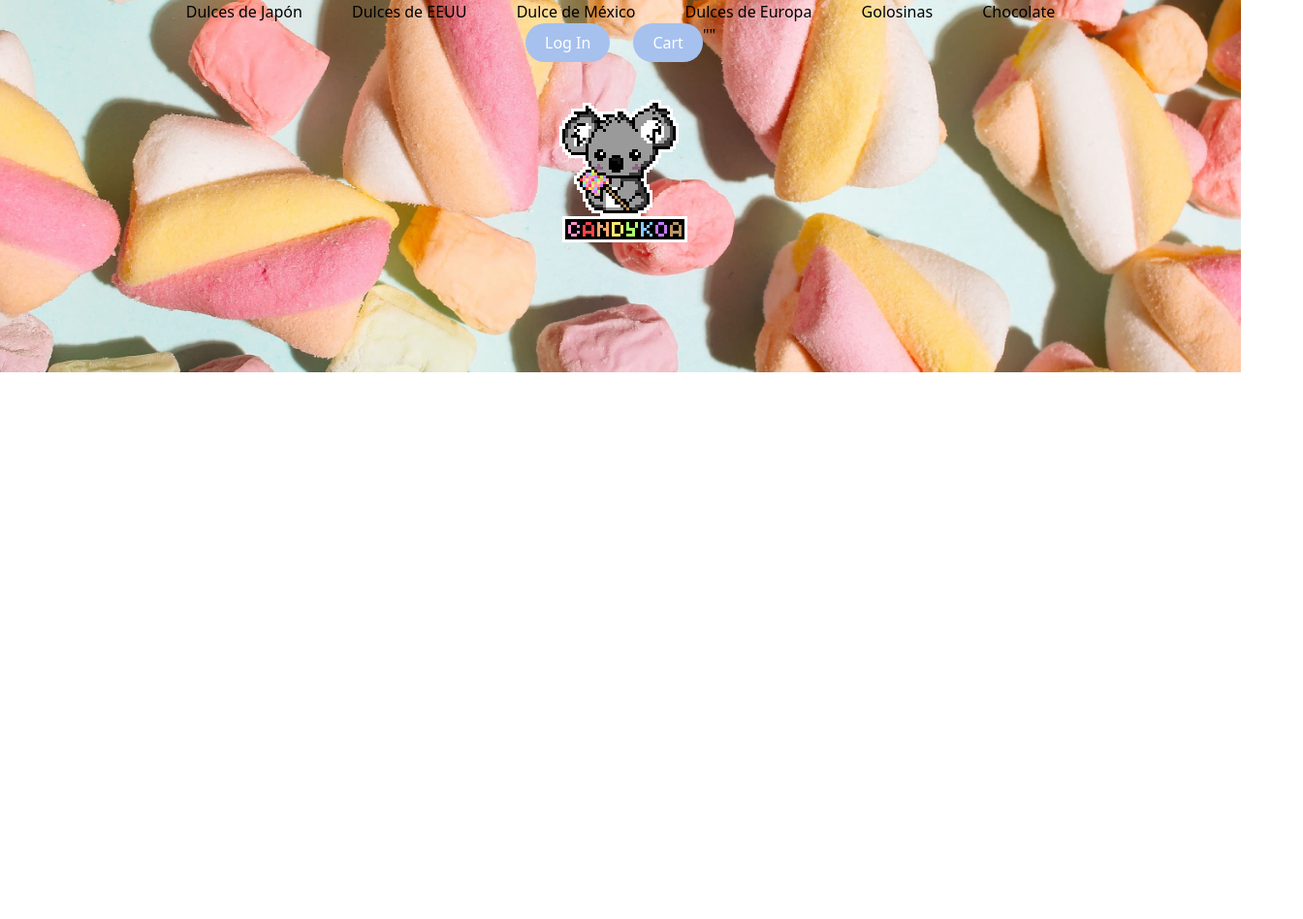
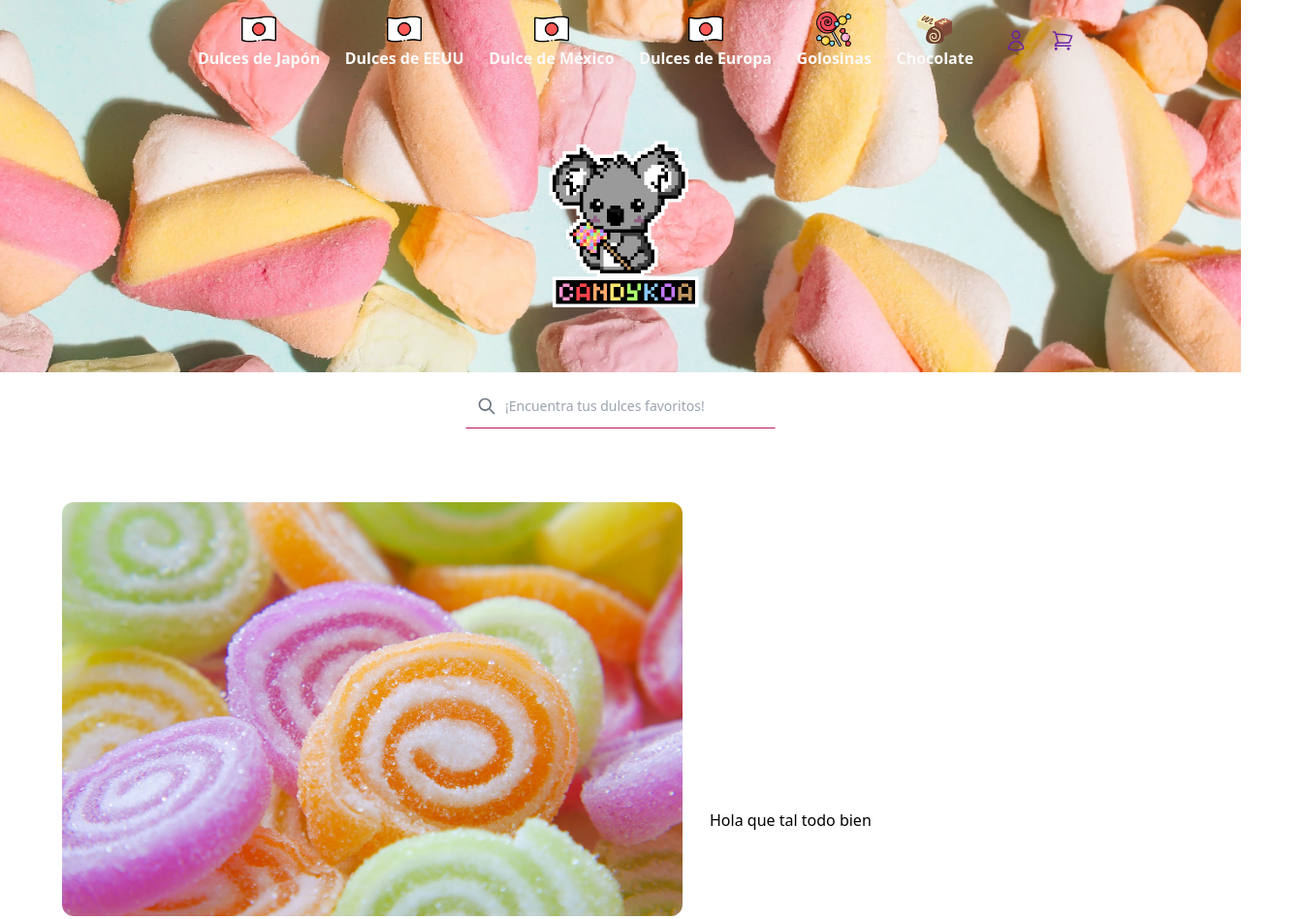
Before and after one commit to mmecl6/c, a website built with Vite: page src/index.html in a window 1280 px wide. Shown: the top 948 px of the page at 97% size, 1344 px wide, since content can reach past the window. Before the commit the page ends 800 px from the top, so only its background shows below. Built offline with nearby package versions, Linux system fonts and the light colour scheme.

Commit message:
Cambios realizados

```diff
--- a/src/index.html
+++ b/src/index.html
@@ -4,48 +4,94 @@
   <meta charset="UTF-8">
   <meta http-equiv="X-UA-Compatible" content="IE=edge">
   <meta name="viewport" content="width=device-width, initial-scale=1.0">
-  <title>Document</title>
+  <title>CandyKoa</title>
+  <link rel="icon" href="assets/logo-letras.png" type="image/x-icon">
   <link rel="stylesheet" href="./index.css">
   <script type="module" src="./index.js"></script>
 </head>
-<body class="bg-white">
+<body class="bg-white w-full">
   <header class="bg-[url('/assets/nubes.jpg')] bg-center md:w-auto w-full h-96 bg-cover
-  bg-no-repeat">
-    <!--<img class="w-60 bg-cover " src="assets/nubes.jpg" alt="Foto header">-->
-    <nav class="flex justify-center flex-col items-center w-[92%] mx-auto">
-        <div class="md:static absolute md:min-h-fit min-h-[60vh] left-0 top-[-100%] md:w-auto w-full flex items-center px-5">
-          <ul class="flex md:flex-row flex-col md:items-center md:gap-[4vw] gap-8">
+  bg-no-repeat object-top">
+      <div>
+      <nav class="flex justify-center flex-row items-center w-[100%] mx-auto">
+        <div class="md:static absolute md:min-h-fit min-h-[60vh] left-0 top-[-100%] md:w-auto w-full flex items-center px-5 font-bold m-3 text-stone-50">
+          <ul class="flex md:flex-row flex-col md:items-center md:gap-[2vw] gap-8">
             <li>
-              <a class="hover:text-orange-500" href="#">Dulces de Japón</a>
+              <div class="flex flex-col items-center">
+                <img class="w-9" src="assets/japan.png">
+                <a class="hover:text-blue-200" href="#">Dulces de Japón</a>
+              </div>
+              </li>
+            <li>
+              <div class="flex flex-col items-center">
+              <img class="w-9" src="assets/japan.png">
+              <a class="hover:text-blue-200" href="#">Dulces de EEUU</a>
+              </div>
             </li>
             <li>
-              <a class="hover:text-orange-500" href="#">Dulces de EEUU</a>
+              <div class="flex flex-col items-center">
+                <img class="w-9" src="assets/japan.png">
+                <a class="hover:text-blue-200" href="#">Dulce de México</a>
+              </div>
             </li>
             <li>
-              <a class="hover:text-orange-500" href="#">Dulce de México</a>
+              <div class="flex flex-col items-center">
+                <img class="w-9" src="assets/japan.png">
+                <a class="hover:text-blue-200" href="#">Dulces de Europa</a>
+              </div>
             </li>
             <li>
-              <a class="hover:text-orange-500" href="#">Dulces de Europa</a>
+              <div class="flex flex-col items-center">
+                <img class="w-9" src="assets/sweets.png">
+                <a class="hover:text-blue-200" href="#">Golosinas</a>
+              </div>
             </li>
             <li>
-              <a class="hover:text-orange-500" href="#">Golosinas</a>
-            </li>
-            <li>
-              <a class="hover:text-orange-500" href="#">Chocolate</a>
+              <div class="flex flex-col items-center">
+                <img class="w-9" src="assets/chocolate.png">
+                <a class="hover:text-blue-200" href="#">Chocolate</a>
+              </div>
             </li>
           </ul>
+          </div>
+          <div class="flex gap-6 text-purple-800">
+            <svg xmlns="http://www.w3.org/2000/svg" fill="none" viewBox="0 0 24 24" stroke-width="1.5" stroke="currentColor" class="w-6 h-6">
+              <path stroke-linecap="round" stroke-linejoin="round" d="M15.75 6a3.75 3.75 0 11-7.5 0 3.75 3.75 0 017.5 0zM4.501 20.118a7.5 7.5 0 0114.998 0A17.933 17.933 0 0112 21.75c-2.676 0-5.216-.584-7.499-1.632z" />
+            </svg>
+            <svg xmlns="http://www.w3.org/2000/svg" fill="none" viewBox="0 0 24 24" stroke-width="1.5" stroke="currentColor" class="w-6 h-6">
+              <path stroke-linecap="round" stroke-linejoin="round" d="M2.25 3h1.386c.51 0 .955.343 1.087.835l.383 1.437M7.5 14.25a3 3 0 00-3 3h15.75m-12.75-3h11.218c1.121-2.3 2.1-4.684 2.924-7.138a60.114 60.114 0 00-16.536-1.84M7.5 14.25L5.106 5.272M6 20.25a.75.75 0 11-1.5 0 .75.75 0 011.5 0zm12.75 0a.75.75 0 11-1.5 0 .75.75 0 011.5 0z" />
+            </svg>
+          </div>
+        </nav>
         </div>
-        <div class="flex flex-row">
-        <div class="flex items-center gap-6">
-          <button class="bg-[#a6c1ee] text-white px-5 py-2 rounded-full hover:bg-pink-300">Log In</button>
-          <button class="bg-[#a6c1ee] text-white px-5 py-2 rounded-full hover:bg-pink-300">Cart</button>
-        </div>""
-        </div>
-        <div class="">
-          <img class="flex flex-col w-48" src="assets/logo-letras.png" alt="Logo">
+        <div class="flex flex-col items-center relative top-4">
+          <img class="w-56" src="assets/logo-letras.png" alt="Logo">
         </div>
       </div>
-    </nav>
   </header>
+  <form class="flex flex-row justify-center p-3">
+    <label for="default-search" class="mb-2 text-sm font-medium text-gray-900 sr-only dark:text-white">Search</label>
+    <div class="relative">
+        <div class="absolute inset-y-0 left-0 flex items-center pl-3 pointer-events-none">
+            <svg aria-hidden="true" class="w-5 h-5 text-gray-500 dark:text-gray-400" fill="none" stroke="currentColor" viewBox="0 0 24 24" xmlns="http://www.w3.org/2000/svg"><path stroke-linecap="round" stroke-linejoin="round" stroke-width="2" d="M21 21l-6-6m2-5a7 7 0 11-14 0 7 7 0 0114 0z"></path></svg>
+        </div>
+        <input type="search" id="default-search" class="block items-center w-80 p-3 pl-10 text-sm text-gray-900 border border-b-pink-700 border-t-transparent border-l-transparent border-r-transparent" placeholder="¡Encuentra tus dulces favoritos!" required>
+    </div>
+</form>
+  <div class="flex flex-row w-full m-16 gap-7">
+      <div class="grid grid-cols-2 gap-4 w-6/12">
+        <img class="col-span-2 rounded-xl" src="assets/chuches (10).jpg" alt="">
+        <img class="rounded-xl" src="assets/chuches (4).jpg" alt="">
+        <img class="rounded-xl" src="assets/chuches (7).jpg" alt="">
+      </div>
+      <div class="flex justify-center items-center">
+        <h1 class="">Hola que tal todo bien</h1>
+      </div>
+    </div>
+  <!--
+  <div>Esto es lo de los alérgenos
+    <div>Texto + iconos</div>
+  </div>-->
 </body>
+<footer></footer>
 </html>
```
Also changed, not shown: src/assets/chocolate.png (added), src/assets/chuches (10).jpg (added), src/assets/chuches (2).jpg (added), src/assets/chuches (4).jpg (added), src/assets/chuches (5).jpg (added), src/assets/chuches (6).jpg (added), src/assets/chuches (7).jpg (added), src/assets/chuches (8).jpg (added), src/assets/chuches (9).jpg (added), src/assets/japan.png (added), src/assets/nubes1.jpg (added), src/assets/sweets.png (added), 4 other files.
